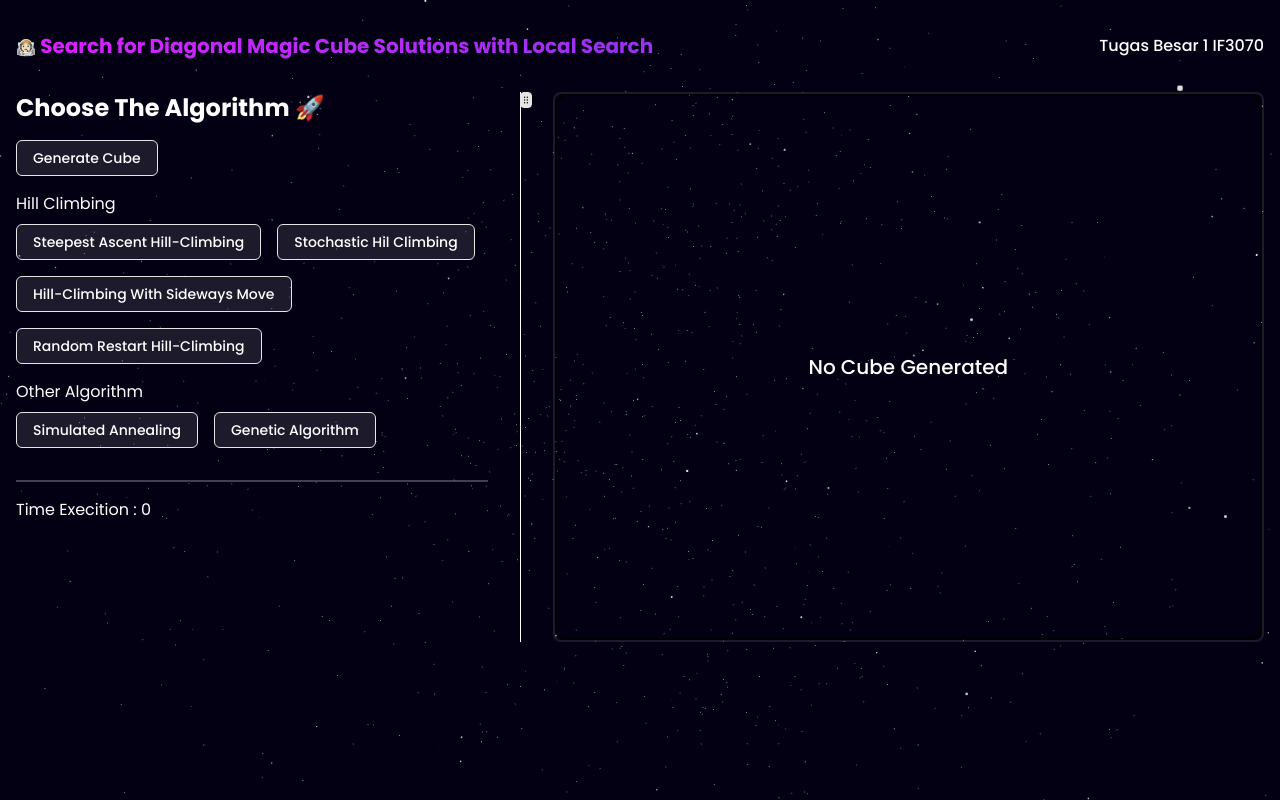
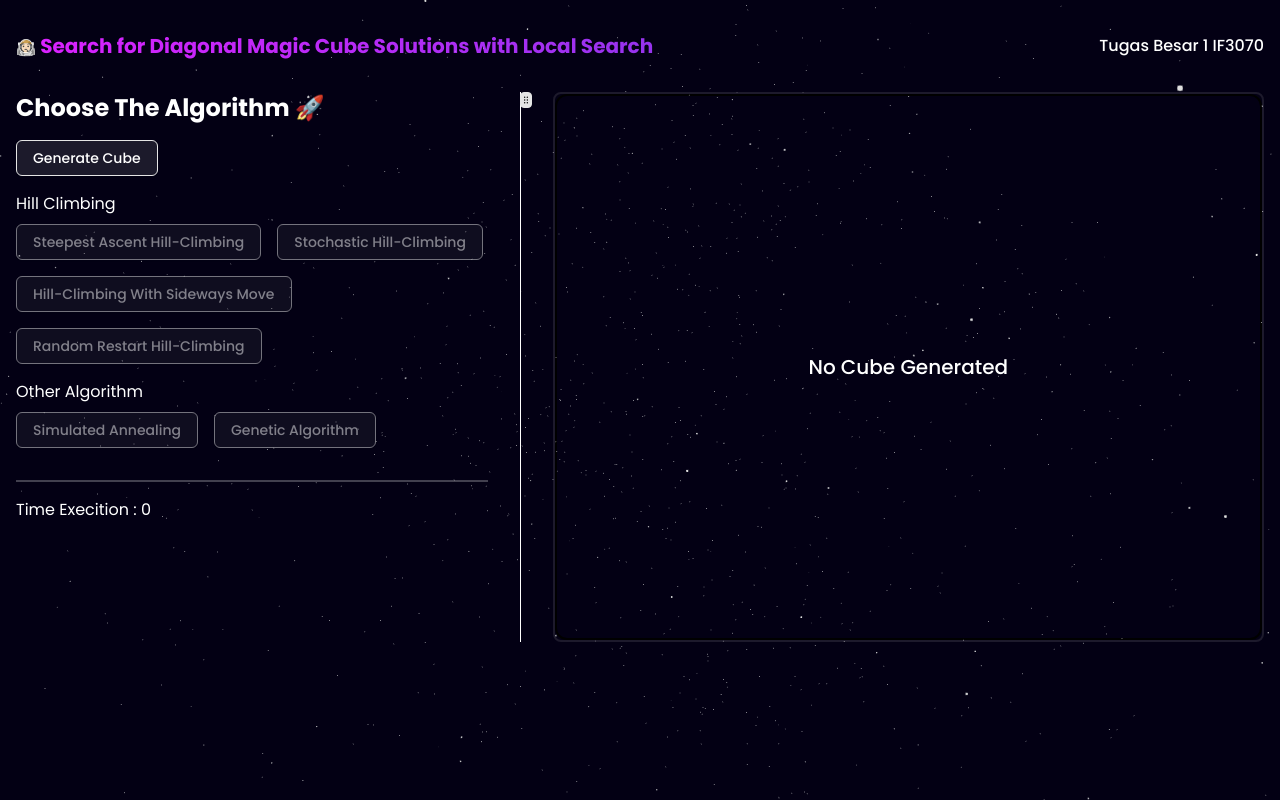
Before and after one commit to BiZaRrE96/Tubes1_IF3170_AI, a Next.js app in the folder front-end/: page / in a window 1280 px wide. Built offline with nearby package versions, Linux system fonts and the light colour scheme.

Commit message:
style: disabled button

```diff
--- a/front-end/app/page.tsx
+++ b/front-end/app/page.tsx
@@ -55,9 +55,9 @@ export default function Home() {
 
       {/* Algorithm */}
       <ResizablePanelGroup direction={direction} className='flex flex-row items-start justify-between w-full gap-x-8'>
-        {/* Choose Algoritma */}
-        <ResizablePanel defaultSize={40} className='text-white flex flex-col items-start'>
+        <ResizablePanel defaultSize={40} className='text-white flex flex-col items-start h-[550px] overflow-y-scroll'>
           <h3 className='text-2xl font-bold'>Choose The Algorithm 🚀</h3>
+          {/* Choose Algoritma */}
           <div className='py-4 flex items-center gap-x-4 gap-y-4 flex-wrap z-20'>
             <Button
               variant={"outline"}
@@ -70,16 +70,16 @@ export default function Home() {
             <div className='space-y-2'>
               <p>Hill Climbing</p>
               <div className='flex gap-4 flex-wrap'>
-                <Button variant={"outline"} className='bg-white/10 text-white'>
+                <Button disabled={!cubeResult} variant={"outline"} className='bg-white/10 text-white' onClick={() => setAlgorithm("Steepest Ascent Hill-Climbing")}>
                   Steepest Ascent Hill-Climbing
                 </Button>
-                <Button variant={"outline"} className='bg-white/10 text-white'>
-                  Stochastic Hil Climbing
+                <Button disabled={!cubeResult} variant={"outline"} className='bg-white/10 text-white' onClick={() => setAlgorithm("Stochastic Hill-Climbing")}>
+                  Stochastic Hill-Climbing
                 </Button>
-                <Button variant={"outline"} className='bg-white/10 text-white'>
+                <Button disabled={!cubeResult} variant={"outline"} className='bg-white/10 text-white' onClick={() => setAlgorithm("Hill-Climbing With Sideways Move")}>
                   Hill-Climbing With Sideways Move
                 </Button>
-                <Button variant={"outline"} className='bg-white/10 text-white'>
+                <Button disabled={!cubeResult} variant={"outline"} className='bg-white/10 text-white' onClick={() => setAlgorithm("Random Restart Hill-Climbing")}>
                   Random Restart Hill-Climbing
                 </Button>
               </div>
@@ -87,10 +87,10 @@ export default function Home() {
             <div className='space-y-2'>
               <p>Other Algorithm</p>
               <div className='flex gap-x-4 gap-y-2 flex-wrap'>
-                <Button variant={"outline"} className='bg-white/10 text-white'>
+                <Button disabled={!cubeResult} variant={"outline"} className='bg-white/10 text-white' onClick={() => setAlgorithm("Simulated Annealing")}>
                   Simulated Annealing
                 </Button>
-                <Button variant={"outline"} className='bg-white/10 text-white'>
+                <Button disabled={!cubeResult} variant={"outline"} className='bg-white/10 text-white' onClick={() => setAlgorithm("Genetic Algorithm")}>
                   Genetic Algorithm
                 </Button>
               </div>
```
